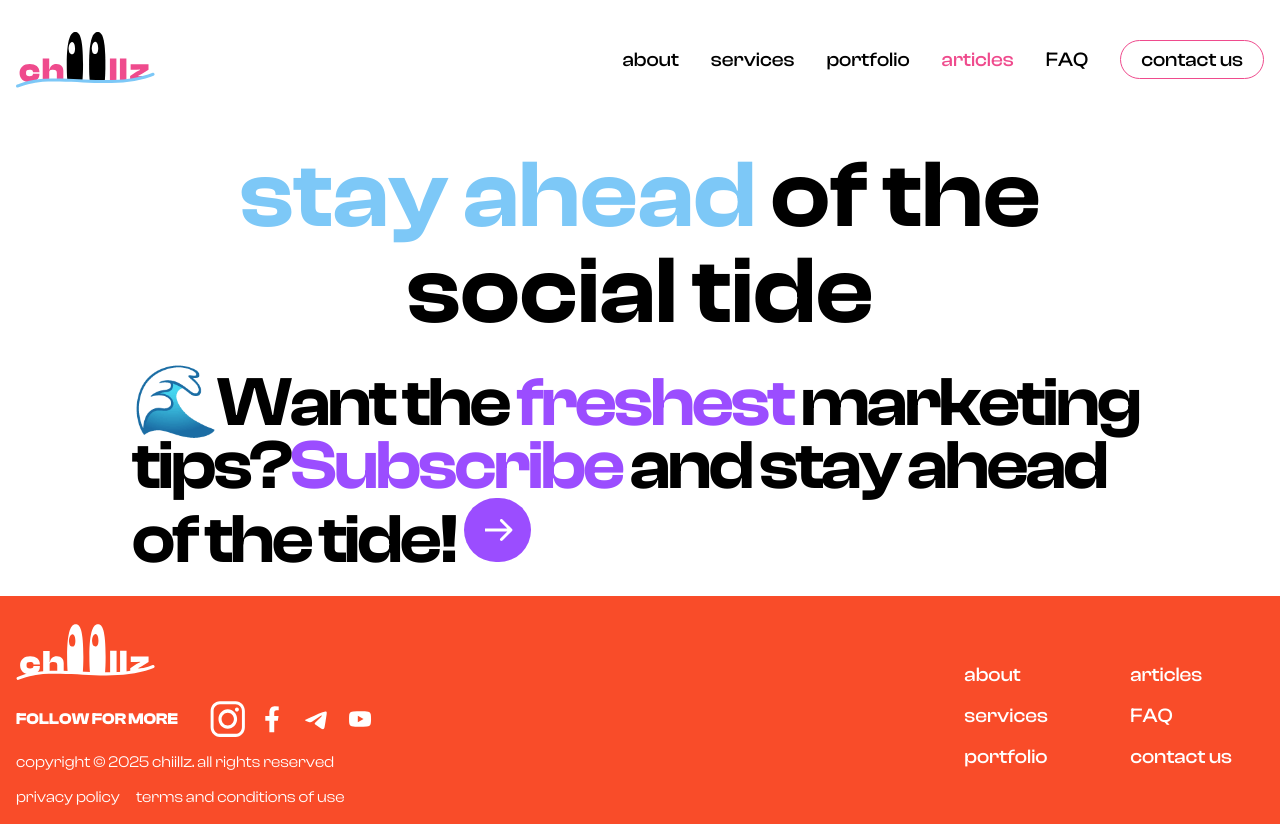
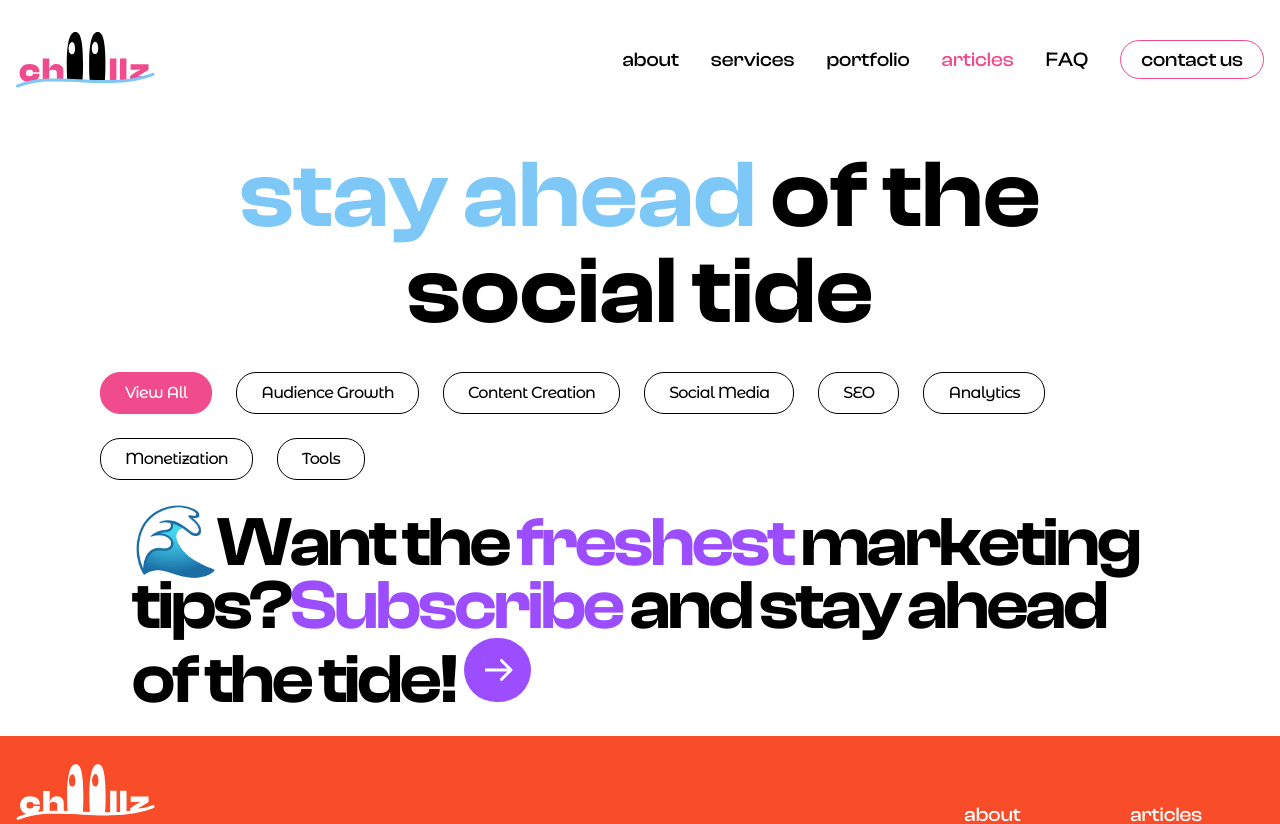
Before and after one commit to klukovka/chillz, a React (Vite) app: page /articles in a window 1280 px wide. Shown: the top 824 px of the page. Built offline with nearby package versions, Linux system fonts and the light colour scheme; a web font is replaced by a local one.

Commit message:
ArticleCategories

```diff
--- a/src/pages/articles/ArticlesPage.jsx
+++ b/src/pages/articles/ArticlesPage.jsx
@@ -1,9 +1,12 @@
+import { useState } from "react";
 import PinAnimation from "../../components/PinAnimation";
 import RoundedArrow from "../../components/RoundedArrow";
 import WidthDimensionsContainer from "../../components/WidthDimensionsContainer";
 import classes from "./ArticlesPage.module.css";
+import ArticleCategories from "./components/ArticleCategories";
 
 export default function ArticlesPage() {
+  const [category, setCaterory] = useState(null);
   return (
     <WidthDimensionsContainer>
       <div className={classes["articles-page"]}>
@@ -12,6 +15,12 @@ export default function ArticlesPage() {
             <span style={{ color: "#7DC8F7" }}>stay ahead </span>of the social
             tide
           </h1>
+        </PinAnimation>
+        <PinAnimation>
+          <ArticleCategories
+            selectedCategory={category}
+            onSelect={setCaterory}
+          />
         </PinAnimation>
 
         <PinAnimation>
--- /dev/null
+++ b/src/pages/articles/components/ArticleCategories.jsx
@@ -0,0 +1,18 @@
+import { CATEGORIES } from "../../../data/articles";
+import classes from "./ArticleCategories.module.css";
+import ArticleCategory from "./ArticleCategory";
+
+export default function ArticleCategories({ selectedCategory, onSelect }) {
+  return (
+    <div className={classes.categories}>
+      {CATEGORIES.map((category) => (
+        <ArticleCategory
+          key={category}
+          category={category}
+          isActive={selectedCategory === category}
+          onClick={() => onSelect(category)}
+        />
+      ))}
+    </div>
+  );
+}
--- /dev/null
+++ b/src/pages/articles/components/ArticleCategories.module.css
@@ -0,0 +1,6 @@
+.categories {
+    display: flex;
+    flex-direction: row;
+    flex-wrap: wrap;
+    gap: 24px;
+}
--- /dev/null
+++ b/src/pages/articles/components/ArticleCategory.jsx
@@ -0,0 +1,45 @@
+import {
+  ARTICLE_CATEGORY_ANALYTICS,
+  ARTICLE_CATEGORY_AUDIENCE_GROWTH,
+  ARTICLE_CATEGORY_CONTENT_CREATION,
+  ARTICLE_CATEGORY_MONETIZATION,
+  ARTICLE_CATEGORY_SEO,
+  ARTICLE_CATEGORY_SOCIAL_MEDIA,
+  ARTICLE_CATEGORY_TOOLS,
+} from "../../../data/articles";
+import classes from "./ArticleCategory.module.css";
+
+export default function ArticleCategory({ category, onClick, isActive }) {
+  let displayText = "View All";
+  switch (category) {
+    case ARTICLE_CATEGORY_AUDIENCE_GROWTH:
+      displayText = "Audience Growth";
+      break;
+    case ARTICLE_CATEGORY_CONTENT_CREATION:
+      displayText = "Content Creation";
+      break;
+    case ARTICLE_CATEGORY_SOCIAL_MEDIA:
+      displayText = "Social Media";
+      break;
+    case ARTICLE_CATEGORY_SEO:
+      displayText = "SEO";
+      break;
+    case ARTICLE_CATEGORY_ANALYTICS:
+      displayText = "Analytics";
+      break;
+    case ARTICLE_CATEGORY_MONETIZATION:
+      displayText = "Monetization";
+      break;
+    case ARTICLE_CATEGORY_TOOLS:
+      displayText = "Tools";
+      break;
+  }
+  return (
+    <button
+      onClick={onClick}
+      className={classes.button + " " + `${isActive ? classes.active : ""}`}
+    >
+      {displayText}
+    </button>
+  );
+}
--- /dev/null
+++ b/src/pages/articles/components/ArticleCategory.module.css
@@ -0,0 +1,22 @@
+.button {
+    background-color: white;
+    border: solid black 1px;
+    border-radius: 20px;
+    padding: 10px 24px;
+    font-family: 'Montserrat Alternates', system-ui, Avenir, Helvetica, Arial, sans-serif;
+    font-size: 1rem;
+    line-height: calc(20 / 16);
+    letter-spacing: -0.05em;
+    font-weight: 500;
+    cursor: pointer;
+    color: black;
+}
+
+.button:hover,
+.button:active,
+.button:focus,
+.button.active {
+    background-color: #EF4B8D;
+    border-color: #EF4B8D;
+    color: white;
+}
```
